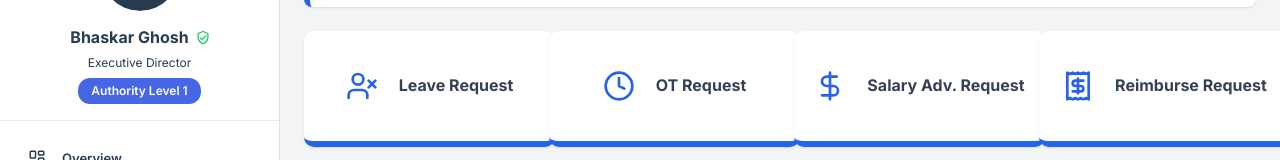
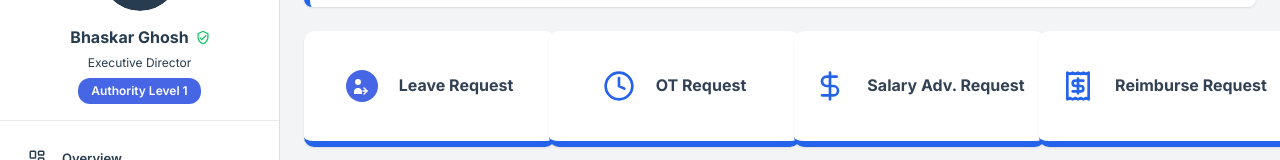
Before and after one commit to soumya85/webpanelEasyDo, a React (Vite) app: page /employee-dashboard in a window 1280 px wide. Shown: the part 171-331 px from the top of the page. Built offline with nearby package versions, Linux system fonts and the light colour scheme; the HTML template or start-up script is replaced by a standard one.

Commit message:
Replace Leave Request icon with custom Figma design
cgen-4159db7564124a518a802967ef99e8cf

```diff
--- a/src/pages/EmployeeDashboard.tsx
+++ b/src/pages/EmployeeDashboard.tsx
@@ -1,5 +1,4 @@
 import {
-  UserX,
   Clock,
   DollarSign,
   Receipt,
@@ -10,11 +9,42 @@ import {
   ChevronRight,
 } from "lucide-react";
 
+// Custom Leave Request Icon from Figma design
+const LeaveRequestIcon = () => (
+  <svg
+    width="32"
+    height="32"
+    viewBox="0 0 32 32"
+    fill="none"
+    xmlns="http://www.w3.org/2000/svg"
+    className="h-8 w-8"
+  >
+    <circle cx="16" cy="16" r="16" fill="#4766E5" />
+    <g transform="translate(6, 8)">
+      <circle cx="6" cy="4" r="3" fill="white" />
+      <path d="M2 14c0-2.5 1.5-4 4-4s4 1.5 4 4v2H2v-2z" fill="white" />
+      <path
+        d="M12 10l3 3-3 3"
+        stroke="white"
+        strokeWidth="1.5"
+        strokeLinecap="round"
+        strokeLinejoin="round"
+      />
+      <path
+        d="M15 13H11"
+        stroke="white"
+        strokeWidth="1.5"
+        strokeLinecap="round"
+      />
+    </g>
+  </svg>
+);
+
 export default function EmployeeDashboard() {
   const cardData = [
     // Row 1
     {
-      icon: <UserX className="h-8 w-8 text-blue-600" />,
+      icon: <LeaveRequestIcon />,
       title: "Leave Request",
       id: "leave-request",
     },
```
